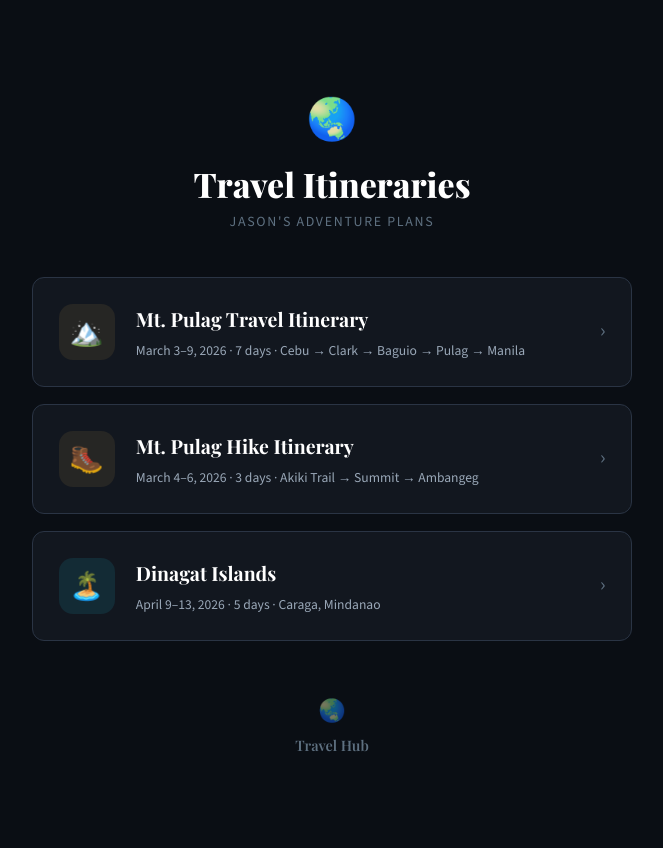
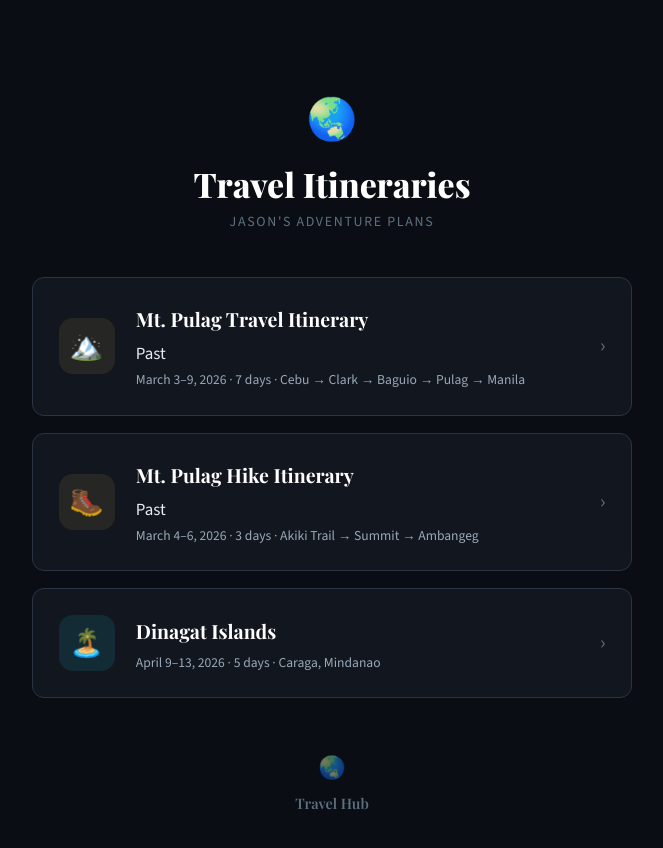
Before and after one commit to jasonalmine/travel-itineraries, a Next.js app: page / in a window 1280 px wide. Shown: the top 848 px of the page, without its empty margins (308-971 px from the left). Before the commit the page ends 826 px from the top, so only its background shows below. Built offline with nearby package versions, Linux system fonts and the light colour scheme.

Commit message:
Add past badge and styling to TripCard

```diff
--- a/src/components/content/TripCard.tsx
+++ b/src/components/content/TripCard.tsx
@@ -7,14 +7,24 @@ interface TripCardProps {
   title: string;
   meta: string;
   variant: "mountain" | "island";
+  status?: "upcoming" | "past";
 }
 
-export function TripCard({ href, icon, title, meta, variant }: TripCardProps) {
+export function TripCard({ href, icon, title, meta, variant, status }: TripCardProps) {
+  const isPast = status === "past";
   return (
-    <Link href={href} className={`${styles.card} ${styles[variant]}`}>
-      <div className={`${styles.icon} ${styles[variant]}`}>{icon}</div>
+    <Link
+      href={href}
+      className={`${styles.card} ${styles[variant]} ${isPast ? styles.past : ""}`}
+    >
+      <div className={`${styles.icon} ${styles[variant]} ${isPast ? styles.pastIcon : ""}`}>
+        {icon}
+      </div>
       <div className={styles.content}>
-        <div className={styles.title}>{title}</div>
+        <div className={styles.titleRow}>
+          <div className={styles.title}>{title}</div>
+          {isPast && <span className={styles.pastBadge}>Past</span>}
+        </div>
         <div className={styles.meta}>{meta}</div>
       </div>
       <div className={styles.arrow} aria-hidden="true">&rsaquo;</div>
```
